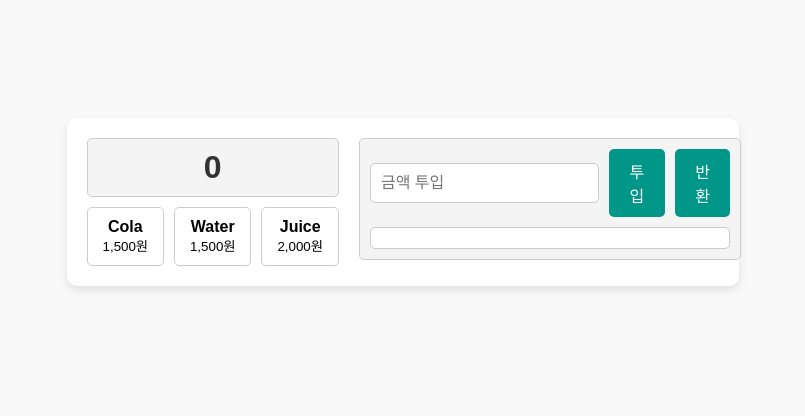
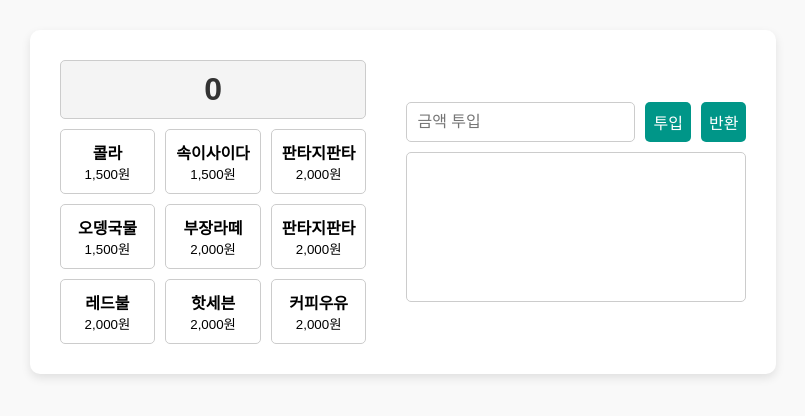
Before and after one commit to yeonhee7935/fe-onboarding-project, a plain HTML site: page index.html in a window 1280 px wide. Shown: the part 198-614 px from the top of the page, without its empty margins (237-1042 px from the left). Drawn offline with Linux system fonts and the light colour scheme.

Commit message:
[refactor] 마크업, 로그 수정

```diff
--- a/index.html
+++ b/index.html
@@ -9,13 +9,10 @@
   <body>
     <div class="vending-machine">
       <div class="left-section">
-        <div id="display-buttons" class="display-buttons">
         <div id="display" class="display">0</div>
         <div id="buttons" class="buttons"></div>
       </div>
-      </div>
       <div class="right-section">
-        <div id="input-log-container" class="input-log-container">
         <div class="input-section">
           <input
             type="number"
@@ -29,7 +26,6 @@
         <div id="log" class="log"></div>
       </div>
     </div>
-    </div>
 
     <script type="module" src="main.js"></script>
   </body>
--- a/main.js
+++ b/main.js
@@ -7,9 +7,15 @@ document.addEventListener("DOMContentLoaded", () => {
     balance: 0,
     log: [],
     products: [
-      { name: "Cola", price: 1500 },
-      { name: "Water", price: 1500 },
-      { name: "Juice", price: 2000 },
+      { name: "콜라", price: 1500 },
+      { name: "속이사이다", price: 1500 },
+      { name: "판타지판타", price: 2000 },
+      { name: "오뎅국물", price: 1500 },
+      { name: "부장라떼", price: 2000 },
+      { name: "판타지판타", price: 2000 },
+      { name: "레드불", price: 2000 },
+      { name: "핫세븐", price: 2000 },
+      { name: "커피우유", price: 2000 },
     ],
   };
   initializeDisplay(state);
--- a/styles.css
+++ b/styles.css
@@ -7,34 +7,34 @@ body {
   display: flex;
   justify-content: center;
   align-items: center;
-  height: 100vh;
+  min-height: 100vh; /* 스크롤을 방지 */
 }
 
 /* 자판기 전체 레이아웃 */
 .vending-machine {
   display: flex;
+  align-items: center;
+  background: #fff;
+  box-shadow: 0 4px 10px rgba(0, 0, 0, 0.1);
   gap: 20px;
-  background: #fff;
   padding: 20px;
   border-radius: 10px;
-  box-shadow: 0 4px 10px rgba(0, 0, 0, 0.1);
+  max-width: 100%;
+  box-sizing: border-box;
+}
+
+@media (max-width: 768px) {
+  .vending-machine {
+    flex-direction: column;
+    gap: 15px;
+    padding: 0px;
+  }
 }
 
 /* 왼쪽 섹션: display + buttons */
 .left-section {
-  flex: 2;
-  display: flex;
-  flex-direction: column;
-  gap: 10px;
+  padding: 10px;
 }
-
-.display-buttons {
-  display: flex;
-  flex-direction: column;
-  gap: 10px;
-  align-items: center;
-}
-
 /* 금액 표시창 스타일 */
 .display {
   text-align: center;
@@ -42,10 +42,9 @@ body {
   font-weight: bold;
   background: #f4f4f4;
   padding: 10px;
+  margin-bottom: 10px;
   border: 1px solid #ccc;
   border-radius: 5px;
-  width: 100%;
-  box-sizing: border-box;
 }
 
 /* 상품 버튼 그리드 */
@@ -53,7 +52,6 @@ body {
   display: grid;
   grid-template-columns: repeat(3, 1fr);
   gap: 10px;
-  width: 100%;
 }
 
 button.product {
@@ -77,21 +75,8 @@ button.product:active {
 
 /* 오른쪽 섹션: 금액 투입구 + 로그 */
 .right-section {
-  flex: 1;
-  display: flex;
-  flex-direction: column;
-  gap: 10px;
-}
-
-.input-log-container {
-  display: flex;
-  flex-direction: column;
-  gap: 10px;
-  width: 100%;
-  border: 1px solid #ccc;
+  height: 100%;
   padding: 10px;
-  background: #f4f4f4;
-  border-radius: 5px;
 }
 
 /* 금액 투입 구역 스타일 */
@@ -99,10 +84,10 @@ button.product:active {
   display: flex;
   gap: 10px;
   align-items: center;
+  margin-bottom: 10px;
 }
 
 .input-section input {
-  flex: 1;
   padding: 10px;
   font-size: 1rem;
   border: 1px solid #ccc;
@@ -116,7 +101,7 @@ button.product:active {
 }
 
 .input-section button {
-  padding: 10px 15px;
+  padding: 8px;
   font-size: 1rem;
   background: #009688;
   color: white;
@@ -136,6 +121,7 @@ button.product:active {
 
 /* 로그 창 스타일 */
 .log {
+  width: 100%;
   flex: 1;
   height: 150px;
   overflow-y: auto;
--- a/vendingMachine/buttons.js
+++ b/vendingMachine/buttons.js
@@ -16,7 +16,9 @@ export function initializeButtons(state) {
         state.balance -= product.price;
         state.updateDisplay(state.balance);
         state.addLog(
-          `구매: ${product.name} (-${product.price.toLocaleString()}원)`,
+          `${
+            product.name
+          }(${product.price.toLocaleString()}원)을 구매했습니다.`,
         );
       } else {
         state.updateDisplay(product.price); // 잔액 부족시 가격 표시
--- a/vendingMachine/input.js
+++ b/vendingMachine/input.js
@@ -8,7 +8,7 @@ export function initializeInput(state) {
     if (!isNaN(value) && value > 0) {
       state.balance += value;
       state.updateDisplay(state.balance);
-      state.addLog(`금액 투입: +${value.toLocaleString()}원`);
+      state.addLog(`${value.toLocaleString()}원을 투입했습니다.`);
     } else {
       alert("올바른 금액을 입력해주세요.");
     }
@@ -17,7 +17,7 @@ export function initializeInput(state) {
   });
   returnButton.addEventListener("click", () => {
     if (state.balance > 0) {
-      state.addLog(`금액 반환: ${state.balance}원`);
+      state.addLog(`${state.balance}원을 반환합니다.`);
       state.balance = 0;
       state.updateDisplay(state.balance);
     }
```
Lines whose indentation alone changed are shown as unchanged.
